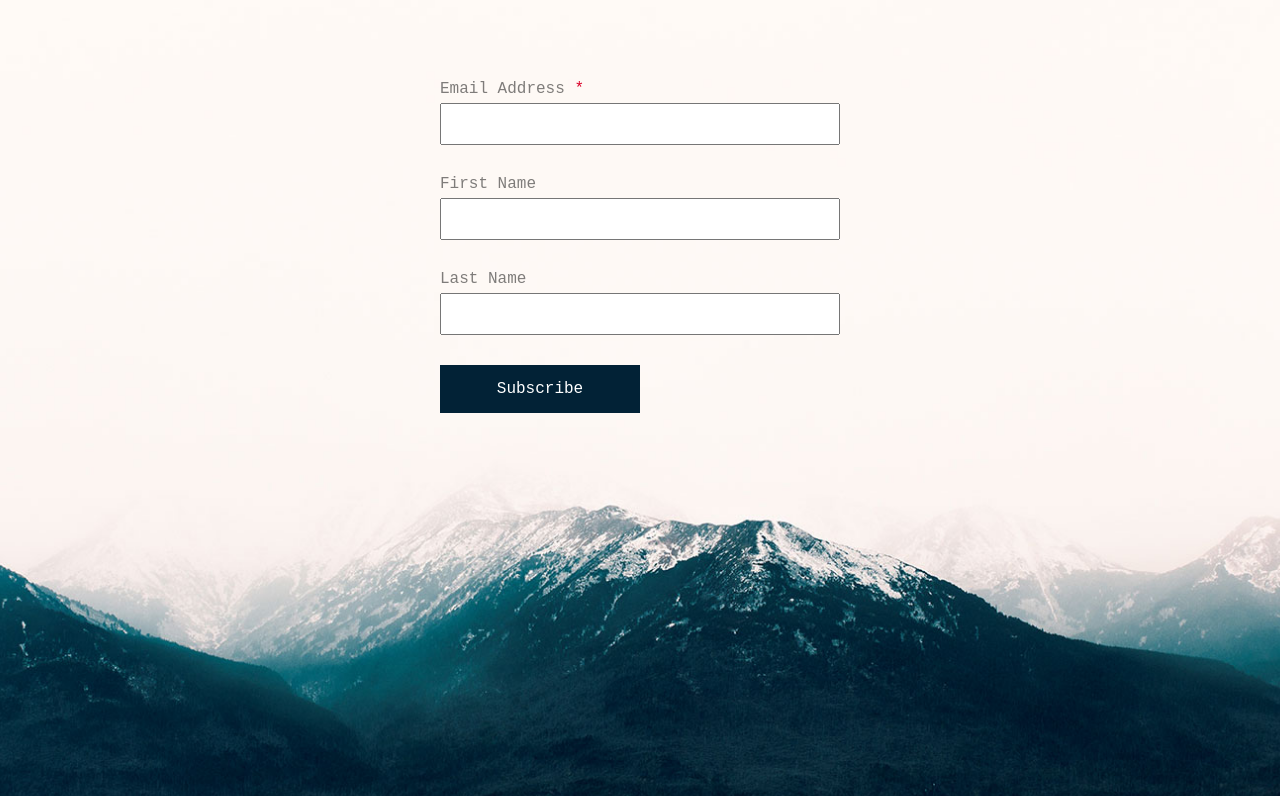
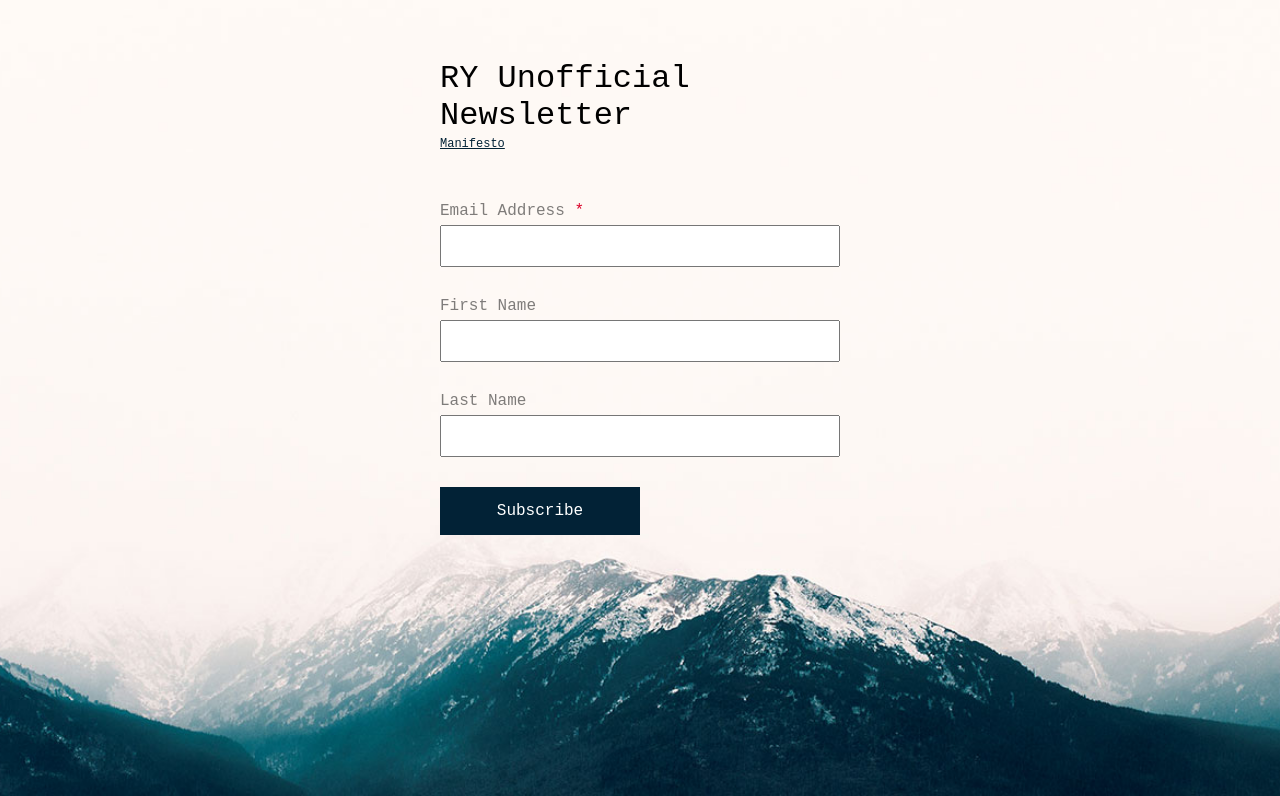
Before and after one commit to danielcgold/ry-mailchimp, a plain HTML site: page index.html in a window 1280 px wide. Shown: the top 796 px of the page. Drawn offline with Linux system fonts and the light colour scheme.

Commit message:
Updating copy and styles

```diff
--- a/index.html
+++ b/index.html
@@ -1,4 +1,3 @@
-
 <!DOCTYPE html>
 <html>
   <head>
@@ -6,9 +5,13 @@
   <meta http-equiv="X-UA-Compatible" content="IE=edge">
   <meta name="viewport" content="width=device-width">
 
-  <title>Signup</title>
+  <title>RY Unofficial Newsletter</title>
 
   <style>
+    * {
+      box-sizing: border-box;
+    }
+
     body {
       margin: 0;
       padding: 0;
@@ -21,17 +24,37 @@
       background-position: center;
       width: 100vw;
       height: 100vh;
-      min-height: 950px;
+      min-height: 1050px;
+      padding: 60px 20px;
     }
 
     .asterisk {
       color: #db0029;
     }
 
+    .form-title {
+      margin: 0;
+      padding: 0;
+      font-weight: normal;
+    }
+
+    .form-title, .manifesto-link {
+      max-width: 400px;
+      margin: auto;
+    }
+
+    .manifesto-link a {
+      color: #022236;
+      font-size: 12px;
+    }
+
+    .manifesto-link a:hover {
+      color: #000;
+    }
+
     form {
       max-width: 400px;
-      margin: auto;
-      padding: 80px 20px;
+      margin: 50px auto 0;
     }
 
     label {
@@ -45,7 +68,6 @@
       width: 100%;
       font-size: 16px;
       font-family: "Courier New", Courier, "Lucida Sans Typewriter", "Lucida Typewriter", monospace;
-      box-sizing: border-box;
     }
 
     .button {
@@ -69,6 +91,9 @@
 
   <body>
     <div class="page-content">
+      <h1 class="form-title">RY Unofficial Newsletter</h1>
+      <p class="manifesto-link"><a href="https://docs.google.com/document/d/1Q6qj9M9apSCCFneD9UGID7Vit0CdxnDA2edwkJXmiAU/" target="_blank">Manifesto</a></p>
+
       <form action="//remoteyear.us13.list-manage.com/subscribe/post?u=fd60ac6435792adcaa7d9bc25&amp;id=ecba4ce945" method="post" id="mc-embedded-subscribe-form" name="mc-embedded-subscribe-form" class="validate" target="_blank">
         <div class="mc-field-group">
           <label for="mce-EMAIL">Email Address  <span class="asterisk">*</span></label>
```
